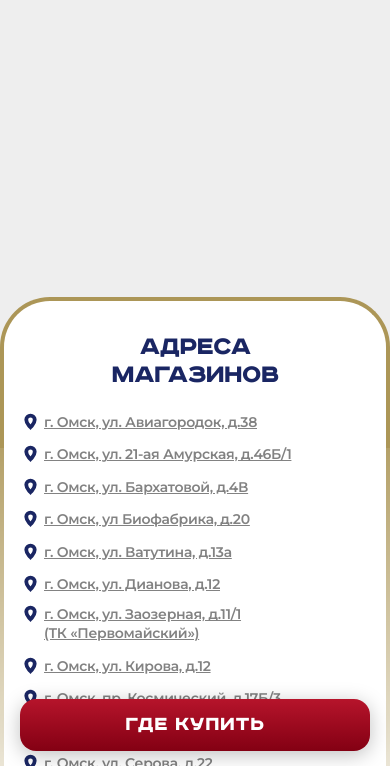
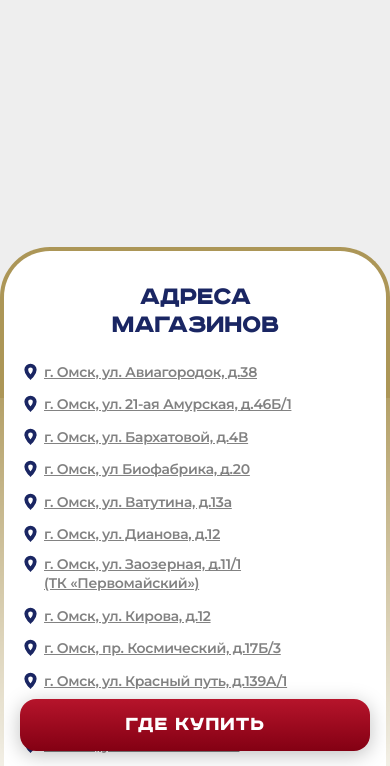
Before and after one commit to RuslanMirasov/becon, a plain HTML site: page contacts/index.html in a window 390 px wide. Shown: the part 73-839 px from the top of the page. Drawn offline with Linux system fonts and the light colour scheme.

Commit message:
map position change

```diff
--- a/assets/scss/_section__contacts.scss
+++ b/assets/scss/_section__contacts.scss
@@ -1,11 +1,15 @@
 .map {
   width: 100%;
-  height: 450px;
+  height: 650px;
   max-height: 90vh;
   background: #eee;
 
   [class*='ground-pane'] {
     filter: grayscale(100%) brightness(100%) !important;
+  }
+
+  @media (max-width: 767px) {
+    height: 400px;
   }
 }
 
@@ -22,7 +26,7 @@
   max-width: 1000px;
   margin-left: auto;
   margin-right: auto;
-  margin-top: -80px;
+  margin-top: -280px;
   margin-bottom: 110px;
   background: var(--white);
   @media (max-width: 1279px) {
@@ -35,6 +39,7 @@
     max-width: 768px;
     padding: 32px 20px 0px 20px;
     margin-bottom: 50px;
+    margin-top: -80px;
     > .title {
       text-align: center;
       font-size: 28px;
```
Also changed, not shown: assets/css/styles.css, assets/css/styles.min.css.
